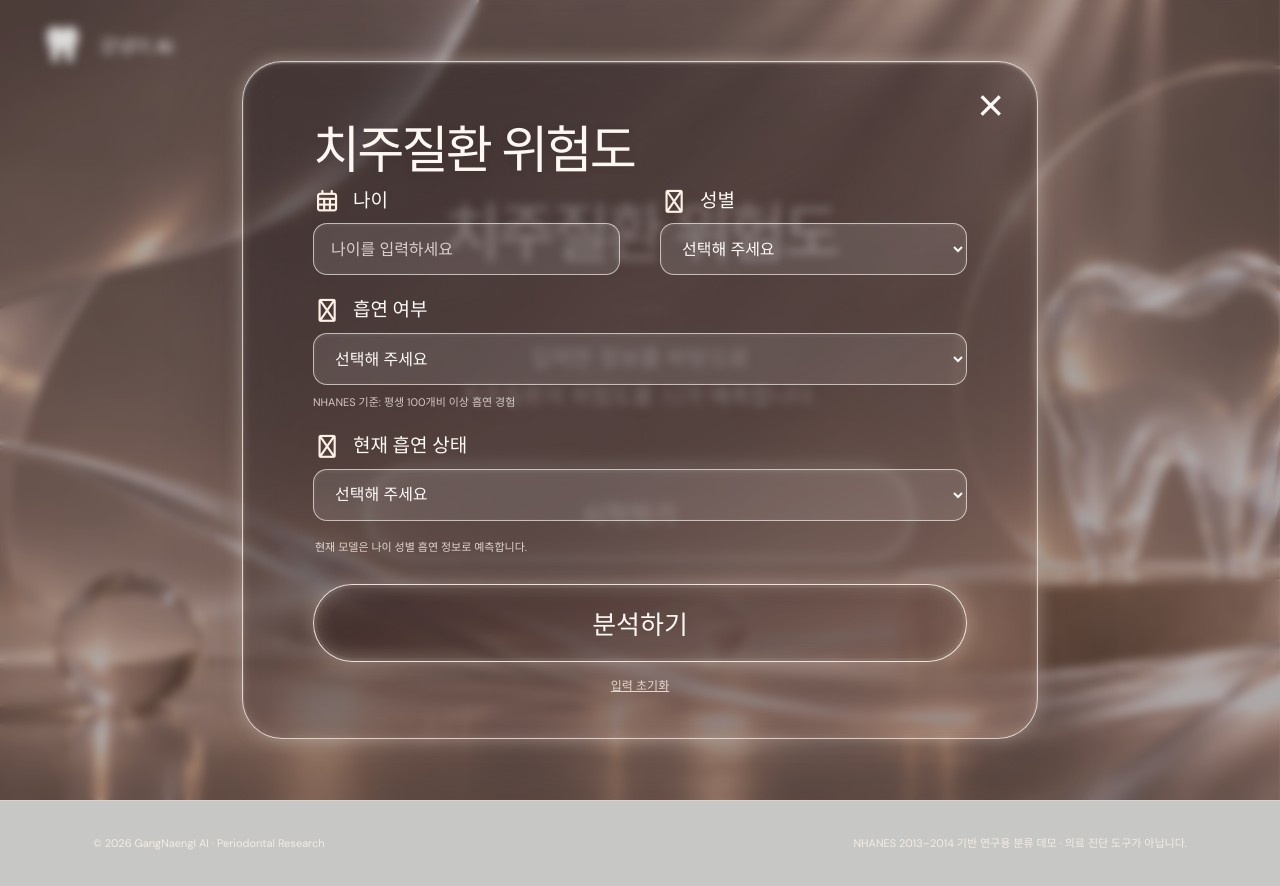
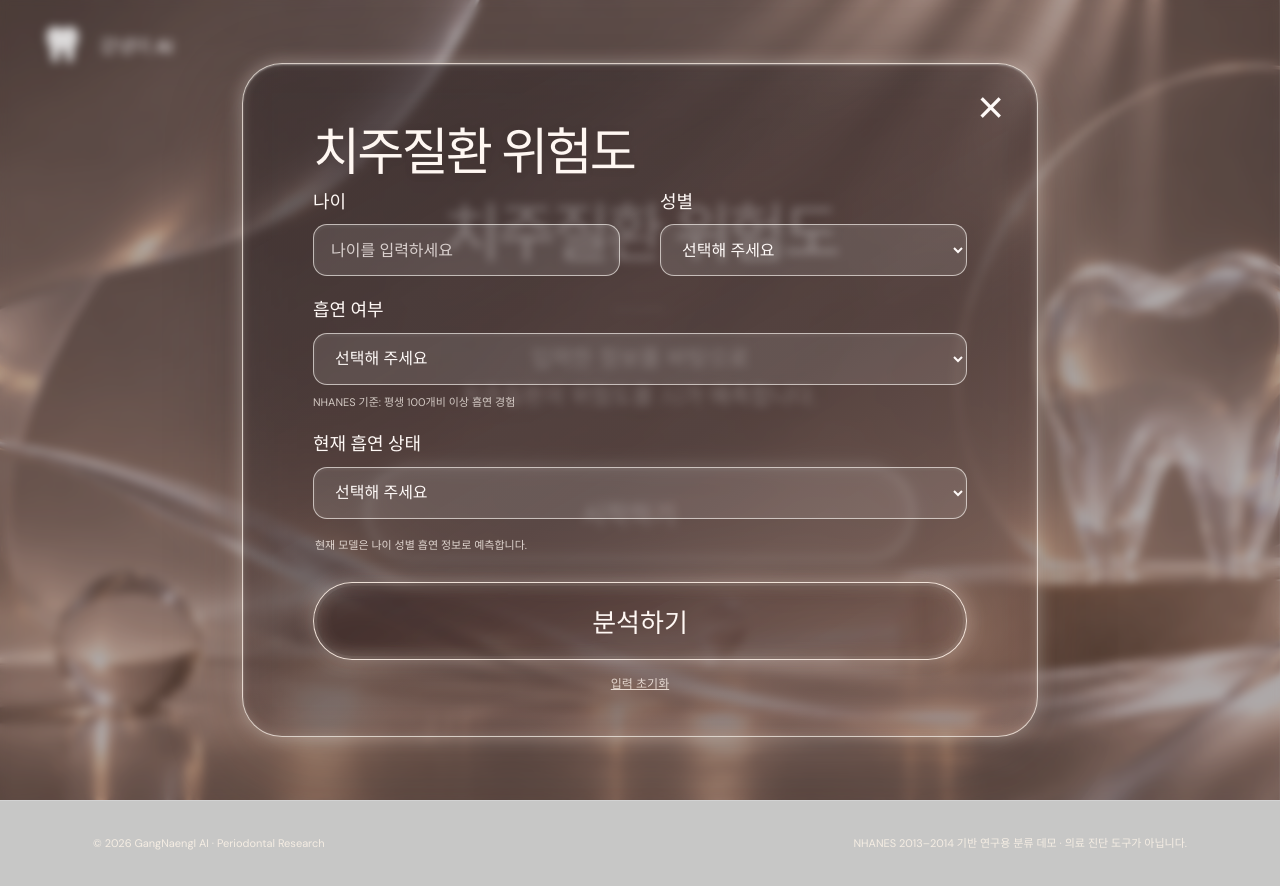
Before and after one commit to sojung627/gangnyengi-ai, a React (Vite) app in the folder frontend/: page / in a window 1280 px wide. Both pictures are taken after a click on the button "시작하기". Built offline with nearby package versions, Linux system fonts and the light colour scheme; no server answers.

Commit message:
아이콘 대폭 제거

```diff
--- a/frontend/src/components/AnalysisModal.css
+++ b/frontend/src/components/AnalysisModal.css
@@ -82,7 +82,7 @@
   grid-column: 1/-1;
 }
 .analysis-field label {
-  font-size: 19px;
+  font-size: 18px;
   font-weight: 600;
   color: #fff9f6;
   line-height: 1.3;
@@ -90,14 +90,17 @@
   align-items: center;
   gap: 12px;
 }
-.analysis-field label i {
-  width: 28px;
+/*
+아이콘 디자인 - 나중에 모달창에 아이콘 추가하고 싶으면 사용해도 됨
+               하지만 지금은 디자인상 없앴음
+*/
+/* .analysis-field label i {
+  width: 30px;
   text-align: center;
-  font-size: 23px;
-  font-weight: 400;
+  font-size: 20px;
   color: #fff1e6;
   flex-shrink: 0;
-}
+} */
 .analysis-field input,
 .analysis-field select {
   height: 52px;
--- a/frontend/src/features/prediction/PredictionForm.tsx
+++ b/frontend/src/features/prediction/PredictionForm.tsx
@@ -56,7 +56,6 @@ export function PredictionForm({
       <div className="analysis-form__grid">
         <div className="analysis-field">
           <label htmlFor="age">
-            <i className="fa-regular fa-calendar-days" aria-hidden="true" />{" "}
             나이
           </label>
           <input
@@ -79,7 +78,7 @@ export function PredictionForm({
         </div>
         <div className="analysis-field">
           <label htmlFor="gender">
-            <i className="fa-solid fa-mars-and-venus" aria-hidden="true" /> 성별
+            성별
           </label>
           <select
             id="gender"
@@ -99,7 +98,7 @@ export function PredictionForm({
         </div>
         <div className="analysis-field analysis-field--wide">
           <label htmlFor="everSmoked">
-            <i className="fa-solid fa-smoking" aria-hidden="true" /> 흡연 여부
+            흡연 여부
           </label>
           <select
             id="everSmoked"
@@ -128,7 +127,7 @@ export function PredictionForm({
         </div>
         <div className="analysis-field analysis-field--wide">
           <label htmlFor="smokingFrequency">
-            <i className="fa-solid fa-smoking" aria-hidden="true" /> 현재 흡연
+            현재 흡연
             상태
           </label>
           <select
```
